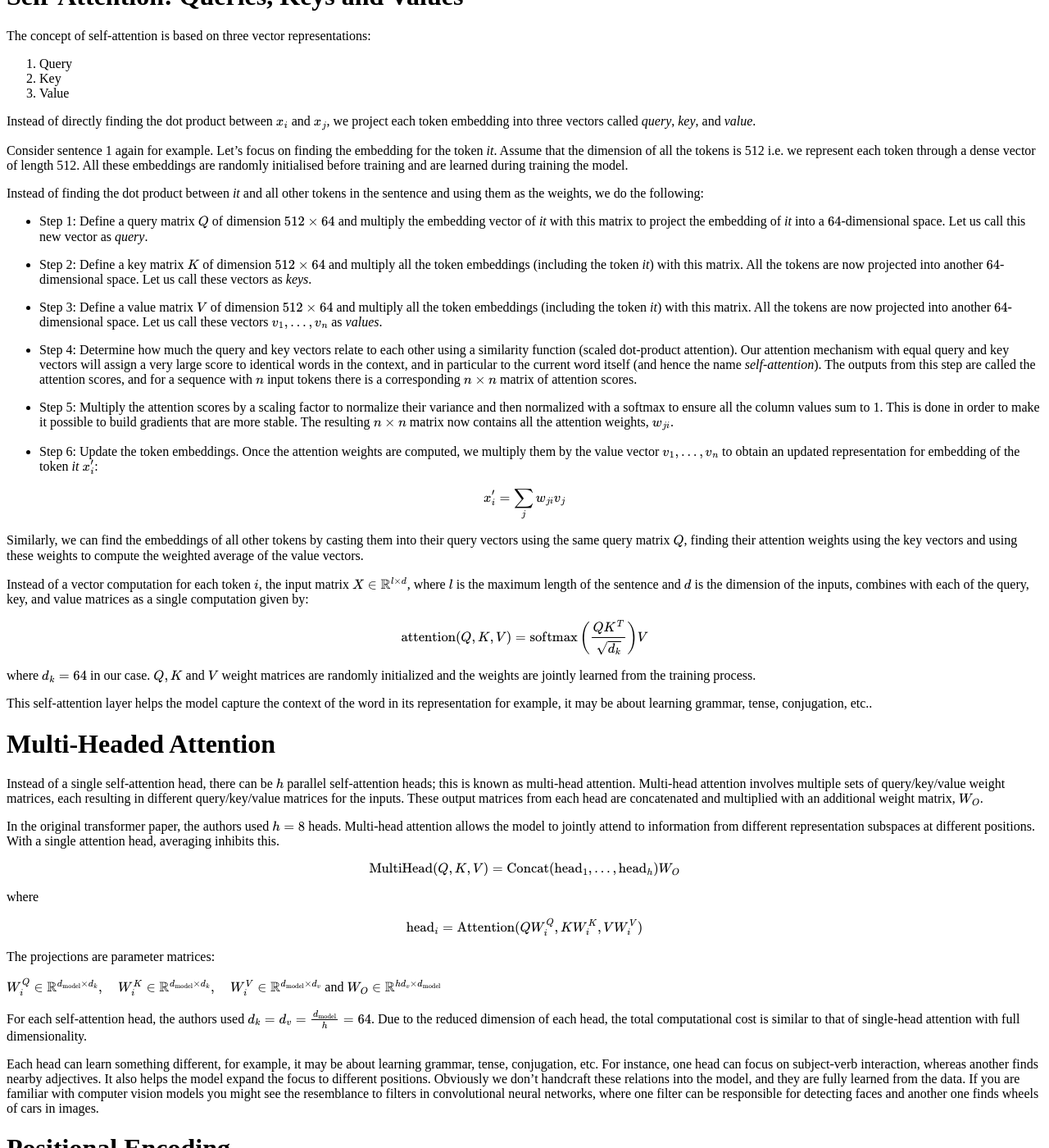
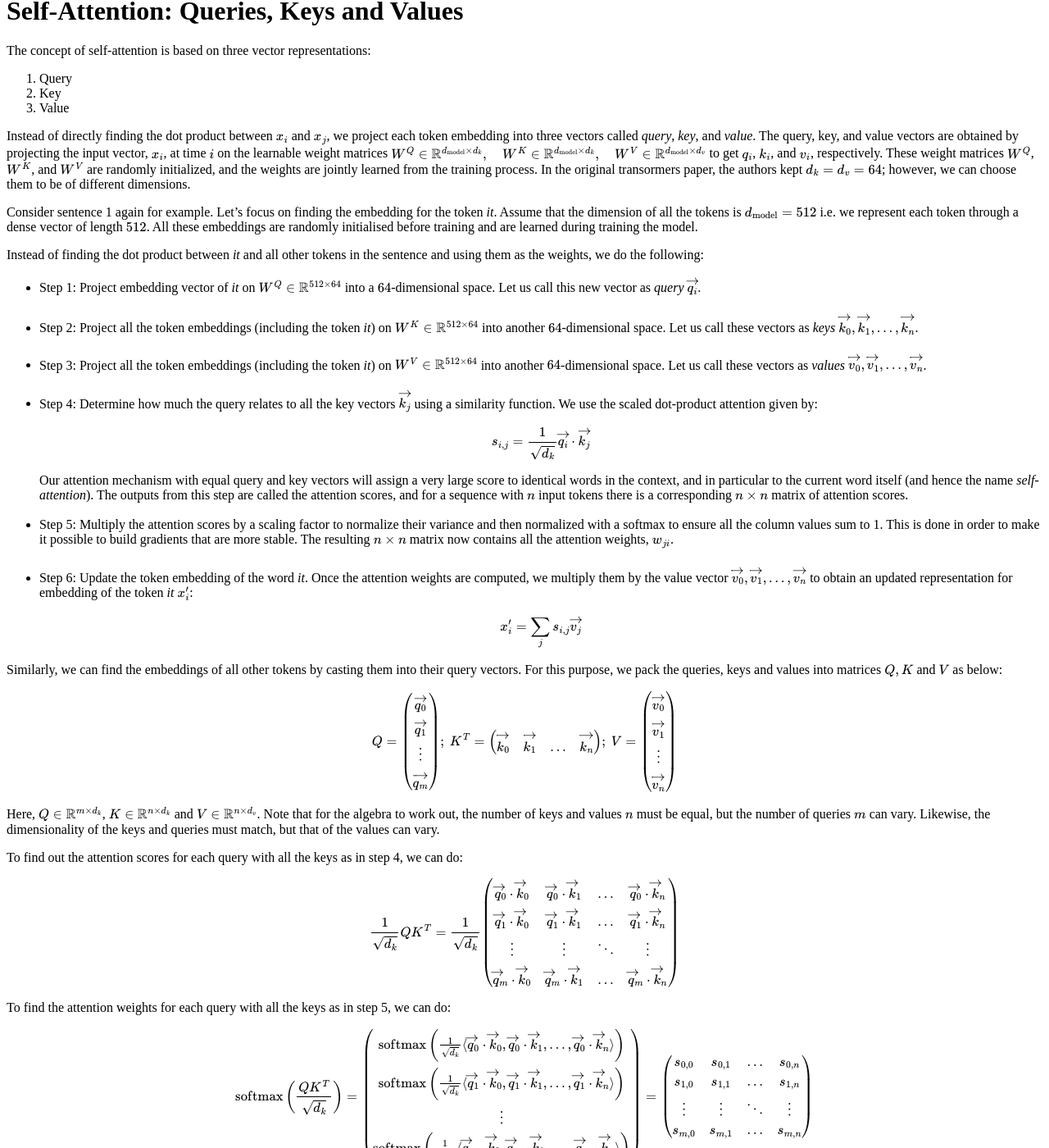
Before and after one commit to MLBible/nlp, a Jekyll site: the page built from transformers/index.md, in a window 1280 px wide and 1400 px high, scrolled down 1166 px. Shown: the whole window at 82% size. Built offline with Jekyll 4.4.1, drawn with Linux system fonts in a browser that asks for light colours; formulas are drawn with MathJax 3; some of the changed text lies outside the part shown.

Commit message:
added equations

```diff
--- a/transformers/index.md
+++ b/transformers/index.md
@@ -54,29 +54,143 @@ The concept of self-attention is based on three vector representations:
 2. Key
 3. Value
 
-Instead of directly finding the dot product between $$x_i$$ and $$x_j$$, we project each token embedding into three vectors called _query_, _key_, and _value_.
+Instead of directly finding the dot product between $$x_i$$ and $$x_j$$, we project each token embedding into three vectors called _query_, _key_, and _value_. The query, key, and value vectors are obtained by projecting the input vector, $x_i$, at time $i$ on the learnable weight matrices $W^{Q} \in \mathbb{R}^{d_{\text{model}} \times d_k}, \quad W^{K} \in \mathbb{R}^{d_{\text{model}} \times d_k}, \quad W^{V} \in \mathbb{R}^{d_{\text{model}} \times d_v}$ to get $q_i$, $k_i$, and $v_i$, respectively. These weight matrices $W^{Q}$, $W^{K}$, and $W^{V}$ are randomly initialized, and the weights are jointly learned from the training process. In the original transormers paper, the authors kept $d_k = d_v = 64$; however, we can choose them to be of different dimensions.
 
-Consider sentence 1 again for example. Let's focus on finding the embedding for the token _it_. Assume that the dimension of all the tokens is 512 i.e. we represent each token through a dense vector of length 512. All these embeddings are randomly initialised before training and are learned during training the model.
+Consider sentence 1 again for example. Let's focus on finding the embedding for the token _it_. Assume that the dimension of all the tokens is $d_{\text{model}}=512$ i.e. we represent each token through a dense vector of length $512$. All these embeddings are randomly initialised before training and are learned during training the model.
 
 Instead of finding the dot product between _it_ and all other tokens in the sentence and using them as the weights, we do the following:
 
-- Step 1: Define a query matrix $$Q$$ of dimension $$512 \times 64$$ and multiply the embedding vector of _it_ with this matrix to project the embedding of _it_ into a $$64$$-dimensional space. Let us call this new vector as _query_.
-
-- Step 2: Define a key matrix $$K$$ of dimension $$512 \times 64$$ and multiply all the token embeddings (including the token _it_) with this matrix. All the tokens are now projected into another $$64$$-dimensional space. Let us call these vectors as _keys_.
-
-- Step 3: Define a value matrix $$V$$ of dimension $$512 \times 64$$ and multiply all the token embeddings (including the token _it_) with this matrix. All the tokens are now projected into another $$64$$-dimensional space. Let us call these vectors $v_1, \ldots, v_n$ as _values_.
-
-- Step 4: Determine how much the query and key vectors relate to each other using a similarity function (scaled dot-product attention). Our attention mechanism with equal query and key vectors will assign a very large score to identical words in the context, and in particular to the current word itself (and hence the name _self-attention_). The outputs from this step are called the attention scores, and for a sequence with $$n$$ input tokens there is a corresponding $$n \times n$$ matrix of attention scores.
-
-- Step 5: Multiply the attention scores by a scaling factor to normalize their variance and then normalized with a softmax to ensure all the column values sum to 1. This is done in order to make it possible to build gradients that are more stable. The resulting $$n \times n$$ matrix now contains all the attention weights, $$w_{ji}$$.
-
-- Step 6: Update the token embeddings. Once the attention weights are computed, we multiply them by the value vector $v_1, \ldots, v_n$ to obtain an updated representation for embedding of the token _it_ $x_i'$:
+<ul>
+<li>Step 1: Project embedding vector of <i>it</i> on $W^{Q} \in \mathbb{R}^{512 \times 64}$ into a $64$-dimensional space. Let us call this new vector as <i>query</i> $\overrightarrow{q_i}$.</li>
+<br>
+<li>Step 2: Project all the token embeddings (including the token <i>it</i>) on $W^{K} \in \mathbb{R}^{512 \times 64}$ into another $64$-dimensional space. Let us call these vectors as <i>keys</i> $\overrightarrow{k_0}, \overrightarrow{k_1}, \ldots, \overrightarrow{k_n}$.</li>
+<br>
+<li>Step 3: Project all the token embeddings (including the token <i>it</i>) on $W^{V} \in \mathbb{R}^{512 \times 64}$ into another $64$-dimensional space. Let us call these vectors as <i>values</i> $\overrightarrow{v_0}, \overrightarrow{v_1}, \ldots, \overrightarrow{v_n}$.</li>
+<br>
+<li>Step 4: Determine how much the query relates to all the key vectors $\overrightarrow{k_j}$ using a similarity function. We use the scaled dot-product attention given by:
 
 $$
-x_i' = \sum_j w_{ji} v_j
+s_{i, j} = \frac{1}{\sqrt{d_k}} \overrightarrow{q_i} \cdot \overrightarrow{k_j}
 $$
 
-Similarly, we can find the embeddings of all other tokens by casting them into their query vectors using the same query matrix $$Q$$, finding their attention weights using the key vectors and using these weights to compute the weighted average of the value vectors.
+Our attention mechanism with equal query and key vectors will assign a very large score to identical words in the context, and in particular to the current word itself (and hence the name <i>self-attention</i>). The outputs from this step are called the attention scores, and for a sequence with $n$ input tokens there is a corresponding $n \times n$ matrix of attention scores.</li>
+<br>
+<li>Step 5: Multiply the attention scores by a scaling factor to normalize their variance and then normalized with a softmax to ensure all the column values sum to 1. This is done in order to make it possible to build gradients that are more stable. The resulting $n \times n$ matrix now contains all the attention weights, $w_{ji}$.</li>
+<br>
+<li>Step 6: Update the token embedding of the word <i>it</i>. Once the attention weights are computed, we multiply them by the value vector $\overrightarrow{v_0}, \overrightarrow{v_1}, \ldots, \overrightarrow{v_n}$ to obtain an updated representation for embedding of the token <i>it</i> $x_i'$:
+
+$$
+x_i' = \sum_j s_{i, j} \overrightarrow{v_j}
+$$
+</li>
+</ul>
+Similarly, we can find the embeddings of all other tokens by casting them into their query vectors. For this purpose, we pack the queries, keys and values into matrices $Q, K$ and $V$ as below:
+
+
+$$
+Q = \begin{array}{c}
+\begin{pmatrix}
+\overrightarrow{q_0} \\
+\overrightarrow{q_1} \\
+\vdots \\
+\overrightarrow{q_m}
+\end{pmatrix}
+\end{array}; \
+
+K^T = \begin{array}{c}
+\begin{pmatrix}
+\overrightarrow{k_0} & \overrightarrow{k_1} & \ldots & \overrightarrow{k_n}
+\end{pmatrix}
+\end{array}; \
+
+V = \begin{array}{c}
+\begin{pmatrix}
+\overrightarrow{v_0} \\
+\overrightarrow{v_1} \\
+\vdots \\
+\overrightarrow{v_n}
+\end{pmatrix}
+\end{array}
+$$
+
+Here, $Q \in \mathbb{R}^{m \times d_k}$, $K \in \mathbb{R}^{n \times d_k}$ and $V \in \mathbb{R}^{n \times d_v}$. Note that for the algebra to work out, the number of keys and values $n$ must be equal, but the number of queries $m$ can vary. Likewise, the dimensionality of the keys and queries must match, but that of the values can vary.
+
+To find out the attention scores for each query with all the keys as in step 4, we can do:
+
+$$
+\frac{1}{\sqrt{d_k}}QK^T = \frac{1}{\sqrt{d_k}} \begin{array}{c}
+\begin{pmatrix}
+\overrightarrow{q}_0 \cdot \overrightarrow{k}_0 & \overrightarrow{q}_0 \cdot \overrightarrow{k}_1 & \ldots & \overrightarrow{q}_0 \cdot \overrightarrow{k}_n \\
+\overrightarrow{q}_1 \cdot \overrightarrow{k}_0 & \overrightarrow{q}_1 \cdot \overrightarrow{k}_1 & \ldots & \overrightarrow{q}_1 \cdot \overrightarrow{k}_n \\
+\vdots & \vdots & \ddots & \vdots \\
+\overrightarrow{q}_m \cdot \overrightarrow{k}_0 & \overrightarrow{q}_m \cdot \overrightarrow{k}_1 & \ldots & \overrightarrow{q}_m \cdot \overrightarrow{k}_n \\
+\end{pmatrix}
+\end{array}
+$$
+
+To find the attention weights for each query with all the keys as in step 5, we can do:
+
+$$
+\text{softmax}\left(\frac{QK^T}{\sqrt{d_k}}\right) =
+\begin{array}{c}
+\begin{pmatrix}
+
+\text{softmax}\left(\frac{1}{\sqrt{d_k}} \langle \overrightarrow{q}_0 \cdot \overrightarrow{k}_0, \overrightarrow{q}_0 \cdot \overrightarrow{k}_1, \ldots, \overrightarrow{q}_0 \cdot \overrightarrow{k}_n \rangle \right) \\
+
+\text{softmax}\left(\frac{1}{\sqrt{d_k}} \langle \overrightarrow{q}_1 \cdot \overrightarrow{k}_0, \overrightarrow{q}_1 \cdot \overrightarrow{k}_1, \ldots, \overrightarrow{q}_1 \cdot \overrightarrow{k}_n \rangle \right) \\
+\vdots \\
+\text{softmax}\left(\frac{1}{\sqrt{d_k}} \langle \overrightarrow{q}_m \cdot \overrightarrow{k}_0, \overrightarrow{q}_m \cdot \overrightarrow{k}_1, \ldots, \overrightarrow{q}_m \cdot \overrightarrow{k}_n \rangle \right) \\
+\end{pmatrix}
+\end{array} =
+
+\begin{array}{c}
+\begin{pmatrix}
+s_{0,0} & s_{0,1} & \ldots & s_{0,n} \\
+s_{1,0} & s_{1,1} & \ldots & s_{1,n} \\
+\vdots & \vdots & \ddots & \vdots \\
+s_{m,0} & s_{m,1} & \ldots & s_{m,n} \\
+\end{pmatrix}
+\end{array}
+$$
+
+where for each row $i$, as a result of the softmax operation,
+$$
+\sum_{j=0}^{n} s_{i,j} = 1
+$$
+
+The last step is to multiply this matrix by $V$:
+
+$$
+\text{softmax}\left(\frac{QK^T}{\sqrt{d_k}}\right) V =
+
+\begin{array}{c}
+\begin{pmatrix}
+s_{0,0} & s_{0,1} & \ldots & s_{0,n} \\
+s_{1,0} & s_{1,1} & \ldots & s_{1,n} \\
+\vdots & \vdots & \ddots & \vdots \\
+s_{m,0} & s_{m,1} & \ldots & s_{m,n} \\
+\end{pmatrix}
+\end{array}
+
+\begin{array}{c}
+\begin{pmatrix}
+\overrightarrow{v_0} \\
+\overrightarrow{v_1} \\
+\vdots \\
+\overrightarrow{v_n}
+\end{pmatrix}
+\end{array} =
+
+\begin{array}{c}
+\begin{pmatrix}
+\sum_{i=0}^{n} s_{0,i} \overrightarrow{v}_i \\
+\sum_{i=0}^{n} s_{1,i} \overrightarrow{v}_i \\
+\vdots \\
+\sum_{i=0}^{n} s_{m,i} \overrightarrow{v}_i \\
+\end{pmatrix}
+\end{array}
+$$
+
 
 Instead of a vector computation for each token $i$, the input matrix $X \in \mathbb{R}^{l \times d}$, where $l$ is the maximum length of the sentence and $d$ is the dimension of the inputs, combines with each of the query, key, and value matrices as a single computation given by:
 
@@ -102,7 +216,7 @@ $$
 where
 
 $$
-\text{head}_i = \text{Attention}(QW_{i}^{Q}, KW_{i}^{K}, VW_{i}^{V})
+\text{head}_i = \text{attention}(QW_{i}^{Q}, KW_{i}^{K}, VW_{i}^{V})
 $$
 
 The projections are parameter matrices:
```
Also changed, not shown: other parts of transformers/index.md (+8 -0 lines), 2 other files.
